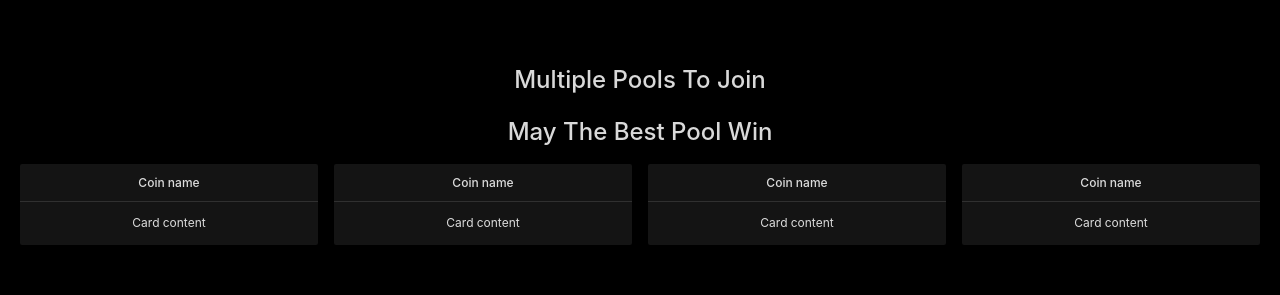
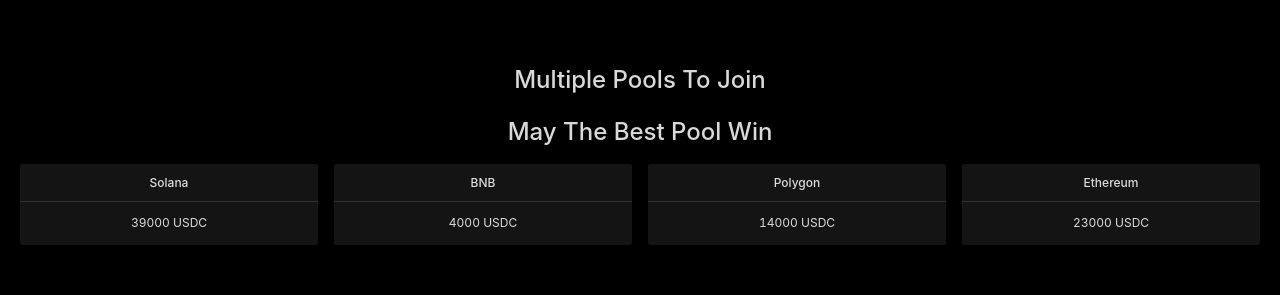
Before and after one commit to jessicateocw/CoinWarSample, a React (Create React App) app: page / in a window 1280 px wide. Shown: the part 740-1035 px from the top of the page. Built offline with nearby package versions, Linux system fonts and the light colour scheme; what @solana/web3.js would draw is missing.

Commit message:
UPD: demo

```diff
--- a/src/page/Admin.tsx
+++ b/src/page/Admin.tsx
@@ -70,7 +70,7 @@ const Admin = ({ setGame, setPools }: any) => {
           // stringy Json type of startTime
           startTime: "2022-07-26T07:46:36.611Z",
           endTime: "2022-08-06T07:46:36.611Z",
-          prizeAmount: "100000 SOL",
+          prizeAmount: "9100 USDC",
         });
 
         console.log('end set Game');
@@ -115,9 +115,9 @@ const Admin = ({ setGame, setPools }: any) => {
             setGame({
               id: 0,
               // stringy Json type of startTime
-              startTime: "2022-07-26T07:46:36.611Z",
-              endTime: "2022-10-06T07:46:36.611Z",
-              prizeAmount: "100000 SOL",
+              startTime: "2022-08-15T07:46:36.611Z",
+              endTime: "2022-08-16T07:46:36.611Z",
+              prizeAmount: "9100 USDC",
             });
           }}
         >
--- a/src/page/Landing.tsx
+++ b/src/page/Landing.tsx
@@ -60,23 +60,23 @@ const FeaturesContent = ({ myRef }: any) => {
 
       <Row gutter={16} className={styles.feature_content}>
         <Col span={6}>
-          <Card title="Coin name" bordered={false}>
-            Card content
+          <Card title="Solana" bordered={false}>
+            39000 USDC
           </Card>
         </Col>
         <Col span={6}>
-          <Card title="Coin name" bordered={false}>
-            Card content
+          <Card title="BNB" bordered={false}>
+            4000 USDC
           </Card>
         </Col>
         <Col span={6}>
-          <Card title="Coin name" bordered={false}>
-            Card content
+          <Card title="Polygon" bordered={false}>
+            14000 USDC
           </Card>
         </Col>
         <Col span={6}>
-          <Card title="Coin name" bordered={false}>
-            Card content
+          <Card title="Ethereum" bordered={false}>
+            23000 USDC
           </Card>
         </Col>
       </Row>
--- a/src/page/data/data.tsx
+++ b/src/page/data/data.tsx
@@ -55,7 +55,7 @@ var datajson = [
       "PublicKey",
       "PublicKey",
     ],
-    totalAmount: 3000,
+    totalAmount: 39000,
   },
   {
     poolName: "BNB",
@@ -102,9 +102,9 @@ var datajson = [
 const game = {
   id: 0,
   // stringy Json type of startTime
-  startTime: "2022-07-26T07:46:36.611Z",
-  endTime: "2022-10-06T07:46:36.611Z",
-  prizeAmount: "100000 SOL",
+  startTime: "2022-08-15T07:46:36.611Z",
+  endTime: "2022-08-16T12:46:36.611Z",
+  prizeAmount: "9100 USDC",
 };
 //global json
 
```
